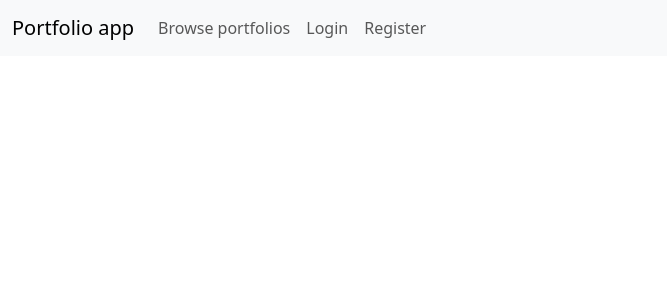
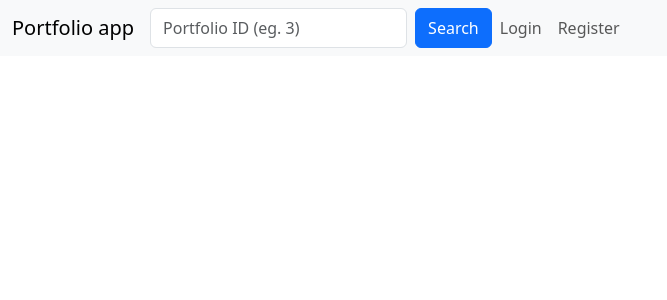
Before and after one commit to pkoeiman-q/pascal-azure-study-angular, an Angular app: page / in a window 1280 px wide. Shown: the top 300 px of the page, without its empty margins (0-667 px from the left). Built offline with nearby package versions, Linux system fonts and the light colour scheme.

Commit message:
Remove SearchPortfolioComponent (searchbar is now part of navbar)

```diff
--- a/src/app/app.component.ts
+++ b/src/app/app.component.ts
@@ -7,7 +7,7 @@ import { NgbModule, NgbModal } from '@ng-bootstrap/ng-bootstrap';
 @Component({
   selector: 'app-root',
   standalone: true,
-  imports: [RouterOutlet, NavbarComponent, PortfolioComponent, NgbModule, RouterLink, RouterLinkActive],
+  imports: [RouterOutlet, NavbarComponent, NgbModule, RouterLink, RouterLinkActive],
   templateUrl: './app.component.html',
   styleUrl: './app.component.scss'
 })
--- a/src/app/app.routes.ts
+++ b/src/app/app.routes.ts
@@ -1,8 +1,8 @@
 import { Routes } from '@angular/router';
-import { SearchPortfolioComponent } from './components/routes/search-portfolio/search-portfolio.component';
 import { PortfolioComponent } from './components/routes/portfolio-view/portfolio/portfolio.component';
+import { LoginComponent } from './components/routes/authentication/login/login.component';
 
 export const routes: Routes = [
   { path: 'portfolio/:id', component: PortfolioComponent },
-  { path: 'search-portfolio', component: SearchPortfolioComponent },
+  { path: 'login', component: LoginComponent }
 ];
--- a/src/app/components/routes/search-portfolio/search-portfolio.component.html
+++ /dev/null
@@ -1,9 +0,0 @@
-<div class="container">
-  <form [formGroup]="searchForm" (ngSubmit)="onSubmit(searchForm.value)">
-    <i>Enter portfolio ID below (eg. 3)</i>
-    <br>
-    <input id="query" type="text" formControlName="query">
-    <br>
-    <button class="btn btn-primary" type="submit">Search</button>
-  </form>
-</div>
--- a/src/app/components/routes/search-portfolio/search-portfolio.component.ts
+++ /dev/null
@@ -1,22 +0,0 @@
-import { Component, EventEmitter, Output } from '@angular/core';
-import { Router, RouterModule } from '@angular/router';
-import { FormControl, FormGroup, ReactiveFormsModule } from '@angular/forms';
-
-@Component({
-  selector: 'app-search-portfolio',
-  standalone: true,
-  imports: [RouterModule, ReactiveFormsModule],
-  templateUrl: './search-portfolio.component.html',
-  styleUrl: './search-portfolio.component.scss'
-})
-export class SearchPortfolioComponent {
-  searchForm = new FormGroup({
-    query: new FormControl('')
-  });
-
-  constructor(private router: Router) {}
-  onSubmit(value: any) {
-    console.log(value.query)
-    this.router.navigateByUrl(`portfolio/${value.query}`);
-  }
-}
--- a/src/app/components/shared/navbar/navbar.component.html
+++ b/src/app/components/shared/navbar/navbar.component.html
@@ -7,14 +7,15 @@
 
     <div class="collapse navbar-collapse" id="navbarSupportedContent">
       <ul class="navbar-nav mr-auto">
+        <form class="d-flex" [formGroup]="searchForm" (ngSubmit)="onSubmit(searchForm.value)">
+          <input class="form-control me-2" type="text" id="query" formControlName="query" placeholder="Portfolio ID (eg. 3)" required>
+          <button class="btn btn-primary" type="submit">Search</button>
+        </form>
         <li class="nav-item">
-          <a class="nav-link" href="/search-portfolio">Browse portfolios</a>
+          <a class="nav-link" href="/login">Login</a>
         </li>
         <li class="nav-item">
-          <a class="nav-link" href="#">Login</a>
-        </li>
-        <li class="nav-item">
-          <a class="nav-link" href="#">Register</a>
+          <a class="nav-link" href="/login">Register</a>
         </li>
       </ul>
     </div>
--- a/src/app/components/shared/navbar/navbar.component.ts
+++ b/src/app/components/shared/navbar/navbar.component.ts
@@ -1,14 +1,23 @@
 import { Component } from '@angular/core';
+import { FormControl, FormGroup, ReactiveFormsModule } from '@angular/forms';
+import { Router } from '@angular/router';
 
 @Component({
   selector: 'app-navbar',
   standalone: true,
-  imports: [],
+  imports: [ReactiveFormsModule],
   templateUrl: './navbar.component.html',
   styleUrl: './navbar.component.scss'
 })
 export class NavbarComponent {
-  constructor() {}
-  ngOnInit(): void {
+  searchForm = new FormGroup({
+    query: new FormControl('')
+  });
+
+  constructor(private router: Router) {}
+  onSubmit(value: any) {
+    if(this.searchForm.valid) {
+      this.router.navigateByUrl(`portfolio/${value.query}`);
+    }
   }
 }
```
Also changed, not shown: src/app/components/routes/search-portfolio/search-portfolio.component.scss (deleted), 1 other file (tests, documents, lock files or other folders).
